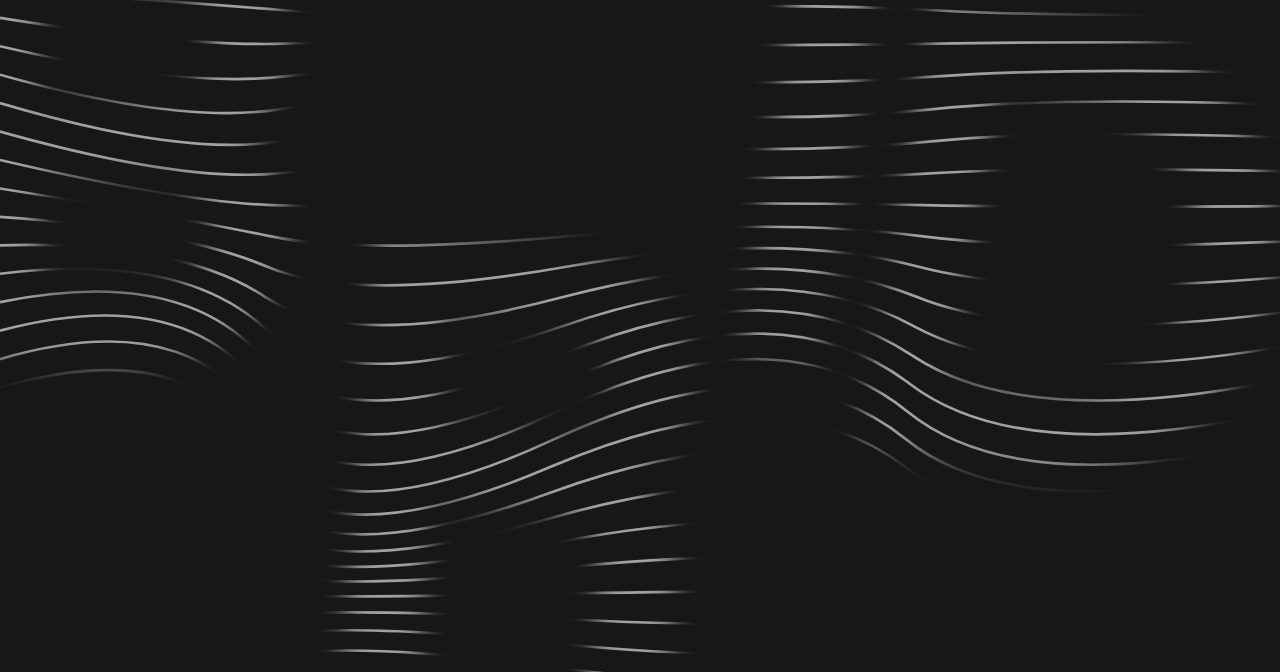
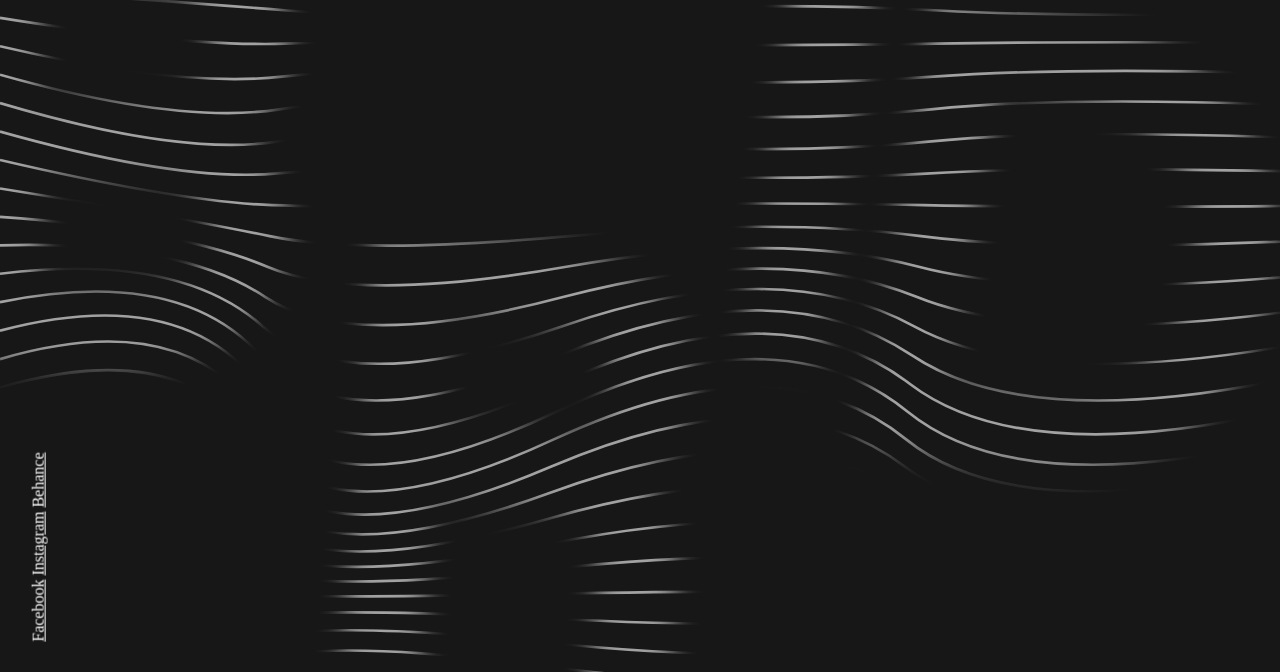
Before and after one commit to nikoloza/brid-lines, a website with bundled scripts: page index.html in a window 1280 px wide. Shown: the part 128-800 px from the top of the page. Built offline with nearby package versions, Linux system fonts and the light colour scheme.

Commit message:
added social links

```diff
--- a/index.html
+++ b/index.html
@@ -35,4 +35,10 @@
   <path class="animated-lines-thick" mask="url(#mask-letters)"></path>
 </svg>
 
+<nav class="social">
+  <a href="#facebook">Facebook</a>
+  <a href="#facebook">Instagram</a>
+  <a href="#facebook">Behance</a>
+</nav>
+
 <script type="module" src="script.js"></script>
--- a/style.css
+++ b/style.css
@@ -60,3 +60,14 @@ circle.mouse {
   r: 8px;
   transition: transform 1.5s ease;
 }
+
+nav.social {
+  position: absolute;
+  left: -56px;
+  bottom: 116px;
+  transform: rotate(-90deg);
+}
+
+nav.social a {
+  color: white;
+}
```
